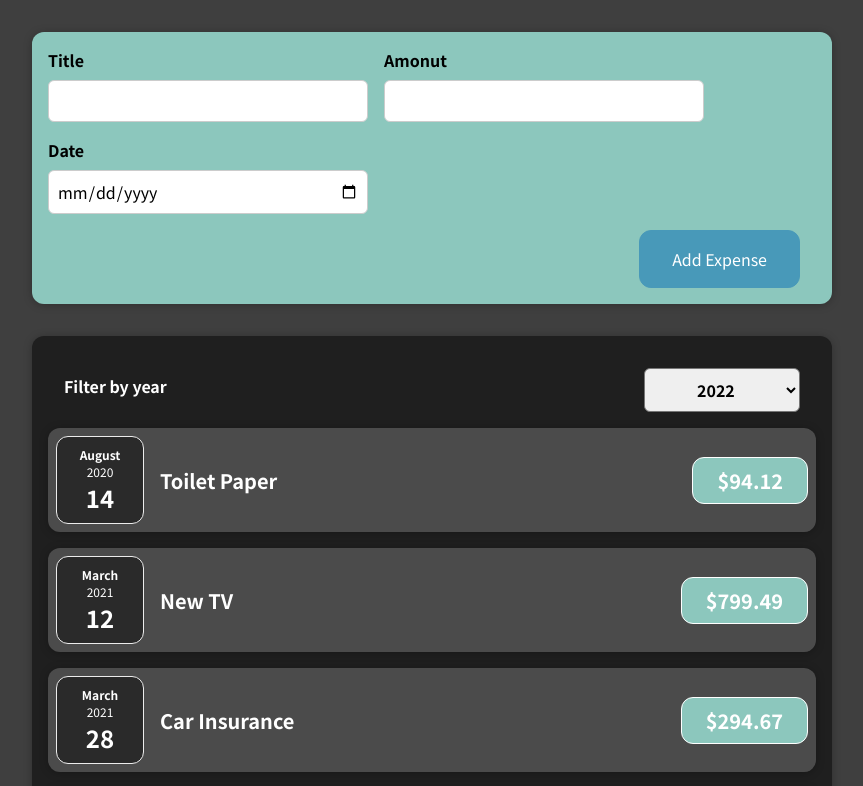
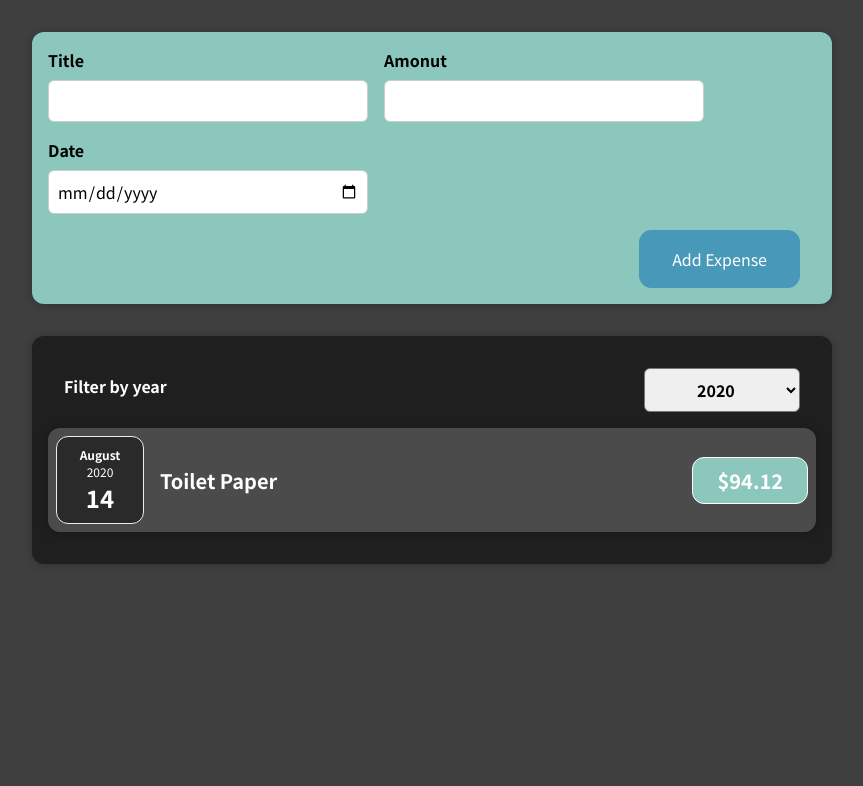
Before and after one commit to thanatP-Bz/react.js, a React (Create React App) app: page / in a window 1280 px wide. Shown: the top 786 px of the page, without its empty margins (208-1071 px from the left). Built offline with nearby package versions, Linux system fonts and the light colour scheme.

Commit message:
AddCondition

```diff
--- a/src/components/expense/Expense.js
+++ b/src/components/expense/Expense.js
@@ -6,25 +6,37 @@
 import ExpensesFilter from "../ExpensesFilter/ExpensesFilter";
 
 const Expense = (props) => {
-  const [filteredYear, setFilterYear] = useState("2020");
+  const [filteredYear, setFilteredYear] = useState("2020");
 
-  const dropDownChangeHandler = (selectedYear) => {
-    setFilterYear(selectedYear);
+  const filterChangeHandler = (selectedYear) => {
+    setFilteredYear(selectedYear);
   };
+
+  const filteredExpenses = props.items.filter((expense) => {
+    return expense.date.getFullYear().toString() === filteredYear;
+  });
+
+  let expensesContent = <p>No expenses found.</p>;
+
+  if (filteredExpenses.length > 0) {
+    expensesContent = filteredExpenses.map((expense) => (
+      <ExpenseItem
+        key={expense.id}
+        title={expense.title}
+        amount={expense.amount}
+        date={expense.date}
+      />
+    ));
+  }
+
   return (
     <div>
       <Card className="expenses">
         <ExpensesFilter
-          slected={filteredYear}
-          onChangeFilter={dropDownChangeHandler}
+          selected={filteredYear}
+          onChangeFilter={filterChangeHandler}
         />
-        {props.items.map((expense) => (
-          <ExpenseItem
-            title={expense.title}
-            amount={expense.amount}
-            date={expense.date}
-          />
-        ))}
+        {expensesContent}
       </Card>
     </div>
   );
--- a/src/components/expense/Expenses.css
+++ b/src/components/expense/Expenses.css
@@ -7,3 +7,7 @@
   border-radius: 12px;
   box-shadow: 0 1px 8px rgba(0, 0, 0, 0.25);
 }
+
+.no--expenses {
+  color: #fff;
+}
```
